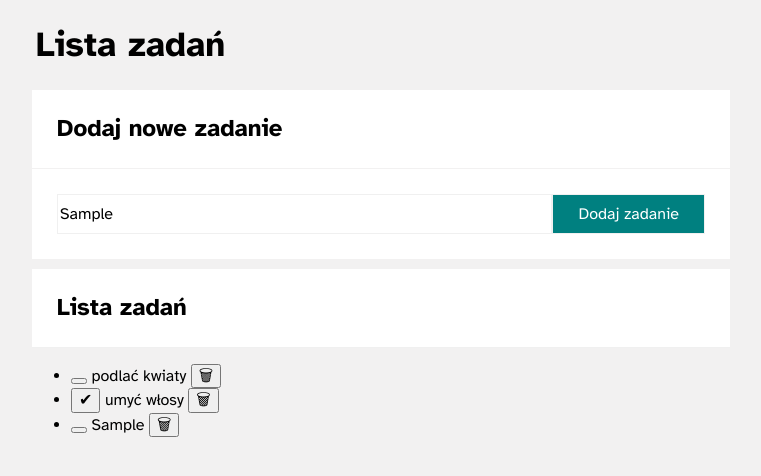
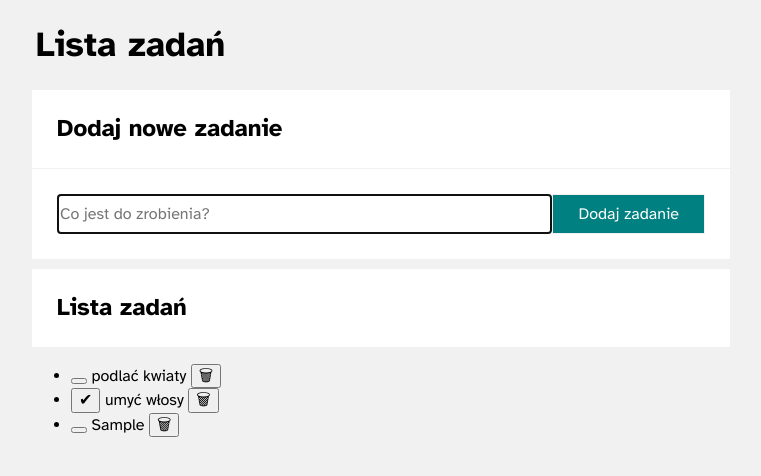
Before and after one commit to Ceteryzyna/tasks-creator, a plain HTML site: page index.html in a window 1280 px wide. Both pictures are taken after typing "Sample" into the empty fields and a click on the button "Dodaj zadanie". Shown: the whole page, without its empty margins (259-1020 px from the left). Drawn offline with nearby package versions, Linux system fonts and the light colour scheme.

Commit message:
renamed classes

```diff
--- a/index.html
+++ b/index.html
@@ -33,7 +33,7 @@
     </form>
     <div class="tasks">
         <h2 class="tasks__header">Lista zadań</h2>
-        <ul class="taskList__item js-tasks"></ul>
+        <ul class="tasksList js-tasks"></ul>
     </div>
 
 </body>
--- a/js/script.js
+++ b/js/script.js
@@ -51,12 +51,12 @@
 
         for (const task of tasks) {
             htmlString += `
-               <li class="taskList__item">
-               <button class="js-done taskList__buttonDone">
+               <li class="tasksList__item">
+               <button class="js-done tasksList__buttonDone">
                ${task.done ? "✔" : ""}
                </button>
-               <span ${task.done ? "class=\"taskList__task_content--done\"" : ""}>${task.content}</span>
-               <button class="js-remove taskList__buttonRemove">
+               <span ${task.done ? "class=\"tasksList__task_content--done\"" : ""}>${task.content}</span>
+               <button class="js-remove tasksList__buttonRemove">
                    🗑
                    </button></li>
         `;
@@ -69,13 +69,15 @@
     const onFormSubmit = (event) => {
         event.preventDefault();
 
+        const newTaskElement = document.querySelector(".js-newTask")
         const newTaskContent = document.querySelector(".js-newTask").value.trim();
 
-        if (newTaskContent === "") {
-            return;
+        if (newTaskContent !== "") {
+            addNewTask(newTaskContent);
+            newTaskElement.value = "";
         }
 
-        addNewTask(newTaskContent);
+        newTaskElement.focus();
     };
 
 
```
